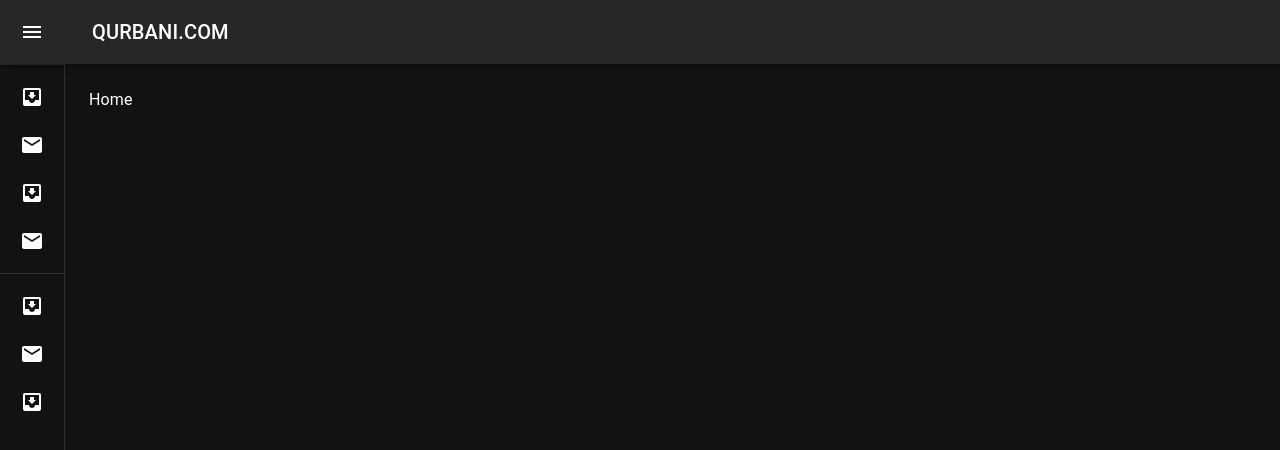
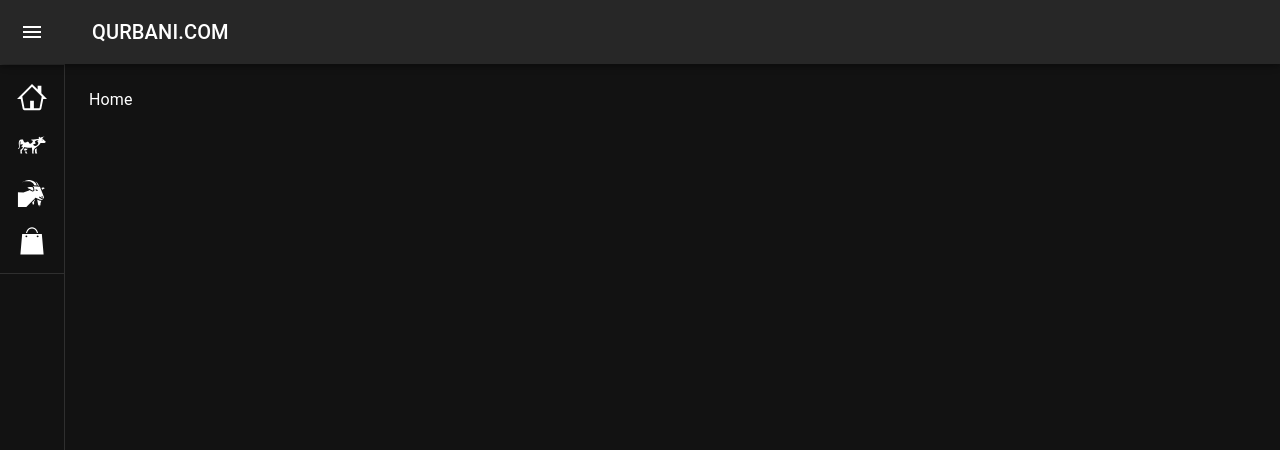
Before and after one commit to arhamabeer/qurbani.com, a React (Create React App) app: page / in a window 1280 px wide. Shown: the top 450 px of the page. Built offline with nearby package versions, Linux system fonts and the light colour scheme.

Commit message:
sideNav fixes

```diff
--- a/src/App.tsx
+++ b/src/App.tsx
@@ -1,13 +1,11 @@
 import React from "react";
-// import AppRouter from "../src/config/router/index";
 import "./App.scss";
-import SideDrawar from "./components/sideNav";
+import AppRouter from "./config/router";
 
 function App() {
   return (
     <div>
-      <SideDrawar />
-      {/* <AppRouter /> */}
+      <AppRouter />
     </div>
   );
 }
--- a/src/components/sideNav.tsx
+++ b/src/components/sideNav.tsx
@@ -1,98 +1,3 @@
-// import * as React from "react";
-// import Box from "@mui/material/Box";
-// import SwipeableDrawer from "@mui/material/SwipeableDrawer";
-// import Button from "@mui/material/Button";
-// import List from "@mui/material/List";
-// import Divider from "@mui/material/Divider";
-// import ListItem from "@mui/material/ListItem";
-// import ListItemButton from "@mui/material/ListItemButton";
-// import ListItemIcon from "@mui/material/ListItemIcon";
-// import ListItemText from "@mui/material/ListItemText";
-// import InboxIcon from "@mui/icons-material/MoveToInbox";
-// import MailIcon from "@mui/icons-material/Mail";
-// import MenuIcon from "@mui/icons-material/Menu";
-
-// type Anchor = "top" | "left" | "bottom" | "right";
-
-// export default function SideDrawar() {
-//   const [state, setState] = React.useState({
-//     top: false,
-//     left: false,
-//     bottom: false,
-//     right: false,
-//   });
-
-//   const toggleDrawer =
-//     (anchor: Anchor, open: boolean) =>
-//     (event: React.KeyboardEvent | React.MouseEvent) => {
-//       if (
-//         event &&
-//         event.type === "keydown" &&
-//         ((event as React.KeyboardEvent).key === "Tab" ||
-//           (event as React.KeyboardEvent).key === "Shift")
-//       ) {
-//         return;
-//       }
-
-//       setState({ ...state, [anchor]: open });
-//     };
-
-//   const list = (anchor: Anchor) => (
-//     <Box
-//       sx={{ width: anchor === "top" || anchor === "bottom" ? "auto" : 250 }}
-//       role="presentation"
-//       onClick={toggleDrawer(anchor, false)}
-//       onKeyDown={toggleDrawer(anchor, false)}
-//     >
-//       <List>
-//         {["Inbox", "Starred", "Send email", "Drafts"].map((text, index) => (
-//           <ListItem key={text} disablePadding>
-//             <ListItemButton>
-//               <ListItemIcon>
-//                 {index % 2 === 0 ? <InboxIcon /> : <MailIcon />}
-//               </ListItemIcon>
-//               <ListItemText primary={text} />
-//             </ListItemButton>
-//           </ListItem>
-//         ))}
-//       </List>
-//       <Divider />
-//       <List>
-//         {["All mail", "Trash", "Spam"].map((text, index) => (
-//           <ListItem key={text} disablePadding>
-//             <ListItemButton>
-//               <ListItemIcon>
-//                 {index % 2 === 0 ? <InboxIcon /> : <MailIcon />}
-//               </ListItemIcon>
-//               <ListItemText primary={text} />
-//             </ListItemButton>
-//           </ListItem>
-//         ))}
-//       </List>
-//     </Box>
-//   );
-
-//   return (
-//     <div>
-//       {(["left"] as const).map((anchor) => (
-//         <React.Fragment key={anchor}>
-//           <Button onClick={toggleDrawer(anchor, true)}>
-//             <MenuIcon />
-//           </Button>
-//           <SwipeableDrawer
-//             anchor={anchor}
-//             open={state[anchor]}
-//             onClose={toggleDrawer(anchor, false)}
-//             onOpen={toggleDrawer(anchor, true)}
-//           >
-//             {list(anchor)}
-//           </SwipeableDrawer>
-//         </React.Fragment>
-//       ))}
-//     </div>
-//   );
-// }
-
 import * as React from "react";
 import { styled, useTheme, Theme, CSSObject } from "@mui/material/styles";
 import Box from "@mui/material/Box";
@@ -113,8 +18,10 @@ import ListItemIcon from "@mui/material/ListItemIcon";
 import ListItemText from "@mui/material/ListItemText";
 import InboxIcon from "@mui/icons-material/MoveToInbox";
 import MailIcon from "@mui/icons-material/Mail";
-import AppRouter from "../config/router";
 import { ThemeProvider, createTheme } from "@mui/material";
+import { Outlet } from "react-router-dom";
+import { GiCow, GiGoat, GiShoppingBag } from "react-icons/gi";
+import { GoHome } from "react-icons/go";
 
 const drawerWidth = 240;
 
@@ -240,7 +147,8 @@ export default function MiniDrawer() {
           </DrawerHeader>
           <Divider />
           <List>
-            {["Inbox", "Starred", "Send email", "Drafts"].map((text, index) => (
+            {["Home", "Add Animal", "Register a Share", "Issue a Share"].map(
+              (text, index) => (
                 <ListItem key={text} disablePadding sx={{ display: "block" }}>
                   <ListItemButton
                     sx={{
@@ -256,15 +164,27 @@ export default function MiniDrawer() {
                         justifyContent: "center",
                       }}
                     >
-                    {index % 2 === 0 ? <InboxIcon /> : <MailIcon />}
+                      {index === 0 ? (
+                        <GoHome size={30} />
+                      ) : index === 1 ? (
+                        <GiCow size={30} />
+                      ) : index === 2 ? (
+                        <GiGoat size={30} />
+                      ) : (
+                        <GiShoppingBag size={30} />
+                      )}
                     </ListItemIcon>
-                  <ListItemText primary={text} sx={{ opacity: open ? 1 : 0 }} />
+                    <ListItemText
+                      primary={text}
+                      sx={{ opacity: open ? 1 : 0 }}
+                    />
                   </ListItemButton>
                 </ListItem>
-            ))}
+              )
+            )}
           </List>
           <Divider />
-          <List>
+          {/* <List>
             {["All mail", "Trash", "Spam"].map((text, index) => (
               <ListItem key={text} disablePadding sx={{ display: "block" }}>
                 <ListItemButton
@@ -287,11 +207,13 @@ export default function MiniDrawer() {
                 </ListItemButton>
               </ListItem>
             ))}
-          </List>
+          </List> */}
         </Drawer>
         <Box component="main" sx={{ flexGrow: 1, p: 3 }}>
           <DrawerHeader />
-          <AppRouter />
+          {/* outlet */}
+          <Outlet />
+          {/* <AppRouter /> */}
         </Box>
       </Box>
     </ThemeProvider>
--- a/src/config/router/index.tsx
+++ b/src/config/router/index.tsx
@@ -3,6 +3,7 @@ import { Routes, Route, BrowserRouter } from "react-router-dom";
 import Home from "../../screens/home";
 import Register from "../../screens/register";
 import Login from "../../screens/login";
+import MiniDrawer from "../../components/sideNav";
 
 function AppRouter() {
   return (
@@ -10,7 +11,9 @@ function AppRouter() {
       <Routes>
         <Route path="/login" element={<Login />} />
         <Route path="/register" element={<Register />} />
-        <Route path="/" element={<Home />} />
+        <Route path="/" element={<MiniDrawer />}>
+          <Route path="/" element={<Home />} />
+        </Route>
       </Routes>
     </BrowserRouter>
   );
```
Lines whose indentation alone changed are shown as unchanged.
